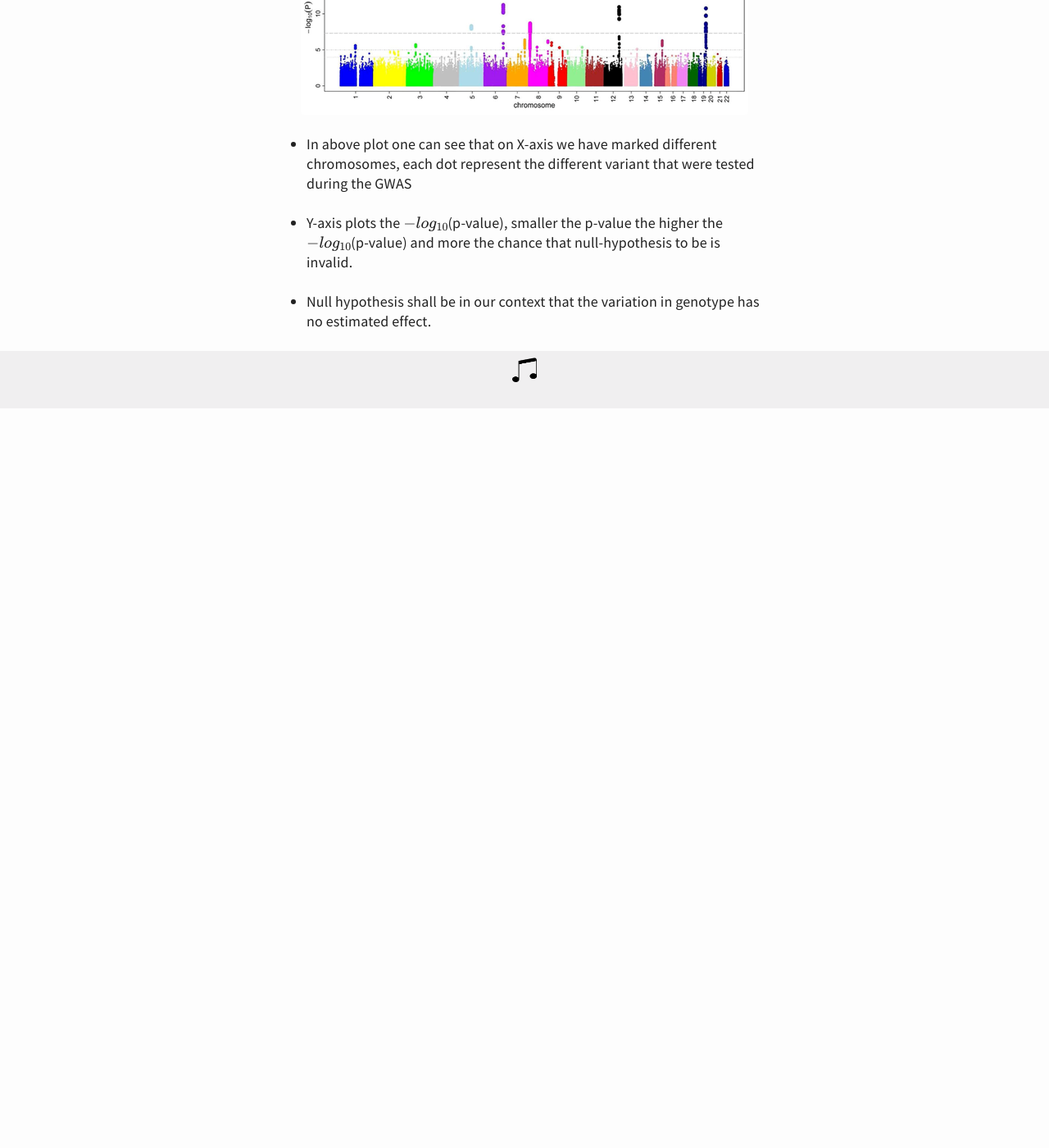
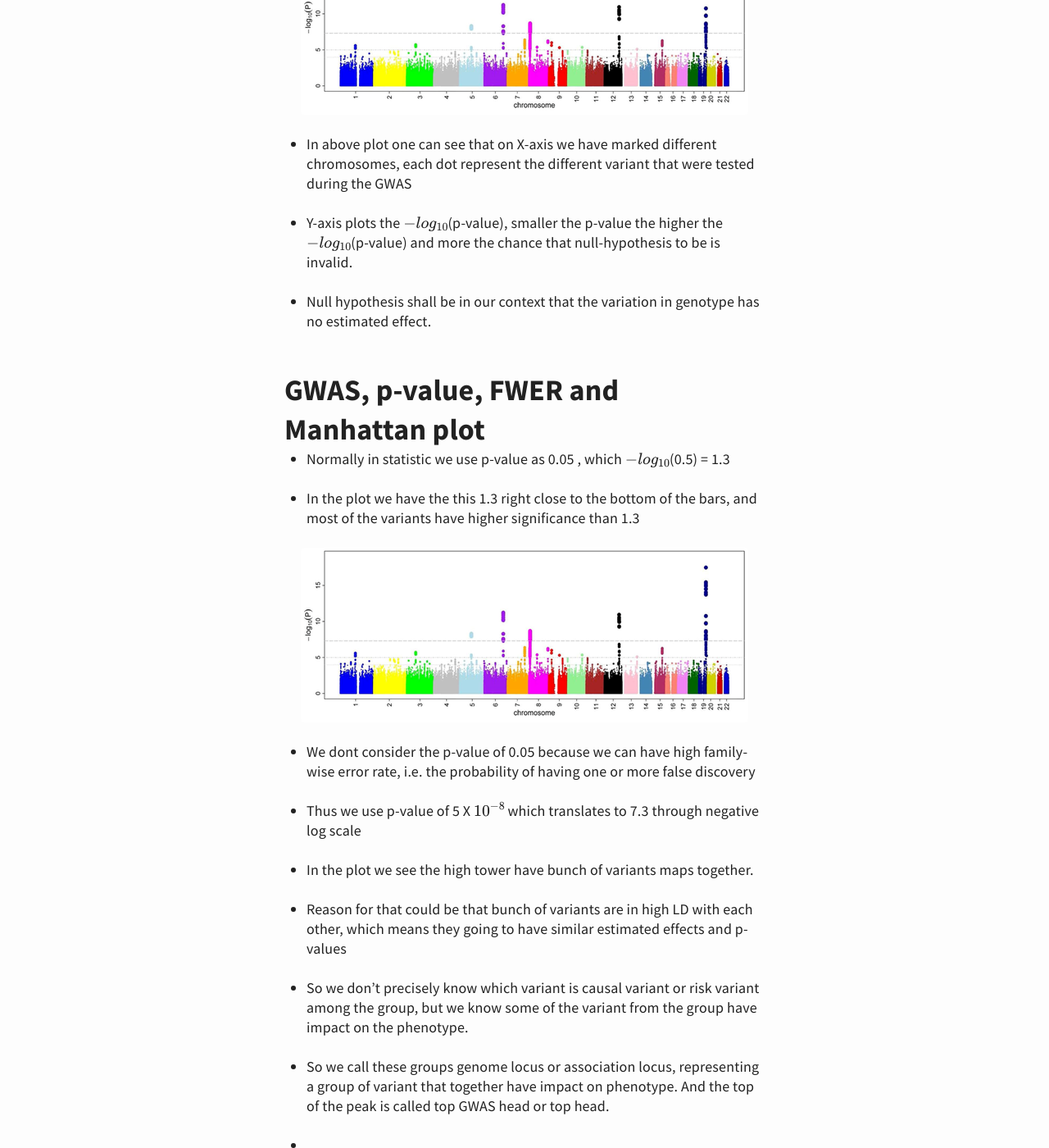
Before and after one commit to webhash/webhash.github.io, a Jekyll site: the page built from _posts/2020-11-27-basics-of-GWAS.md, in a window 1280 px wide and 1400 px high, scrolled down 3214 px. Shown: the whole window at 82% size. Built offline with Jekyll 4.4.1, drawn with Linux system fonts in a browser that asks for light colours; formulas are drawn with MathJax 3; before the commit the page ends 3712 px from its top, so only the background shows below that.

Commit message:
Update 2020-11-27-basics-of-GWAS.md

```diff
--- a/_posts/2020-11-27-basics-of-GWAS.md
+++ b/_posts/2020-11-27-basics-of-GWAS.md
@@ -116,3 +116,27 @@ $$ y_i = \beta_{sex}S_j + \beta_{age}A_j + \beta_{PC1}PC_{1j} + \beta_{PC2}PC_{2
 - Y-axis plots the $$-log_{10}$$(p-value), smaller the p-value the higher the $$-log_{10}$$(p-value) and more the chance that null-hypothesis to be is invalid.
 
 - Null hypothesis shall be in our context that the variation in genotype has no estimated effect.
+
+## GWAS, p-value, FWER and Manhattan plot
+
+- Normally in statistic we use p-value as 0.05 , which $$-log_{10}$$(0.5) = 1.3
+
+- In the plot we have the this 1.3 right close to the bottom of the bars, and most of the variants have higher significance than 1.3
+
+![Manhattan](https://webhash.github.io/img/Manhattan_Plot.png "Manhattan Plot")
+
+- We dont consider the p-value of 0.05 because we can have high family-wise error rate, i.e. the probability of having one or more false discovery
+
+- Thus we use p-value of 5 X $$10^{-8}$$ which translates to 7.3 through negative log scale
+
+- In the plot we see the high tower have bunch of variants maps together.
+
+- Reason for that could be that bunch of variants are in high LD with each other, which means they going to have similar estimated effects and p-values
+
+- So we don't precisely know which variant is causal variant or risk variant among the group, but we know some of the variant from the group have impact on the phenotype.
+
+- So we call these groups genome locus or association locus, representing a group of variant that together have impact on phenotype. And the top of the peak is called top GWAS head or top head.
+
+
+
+-
```
